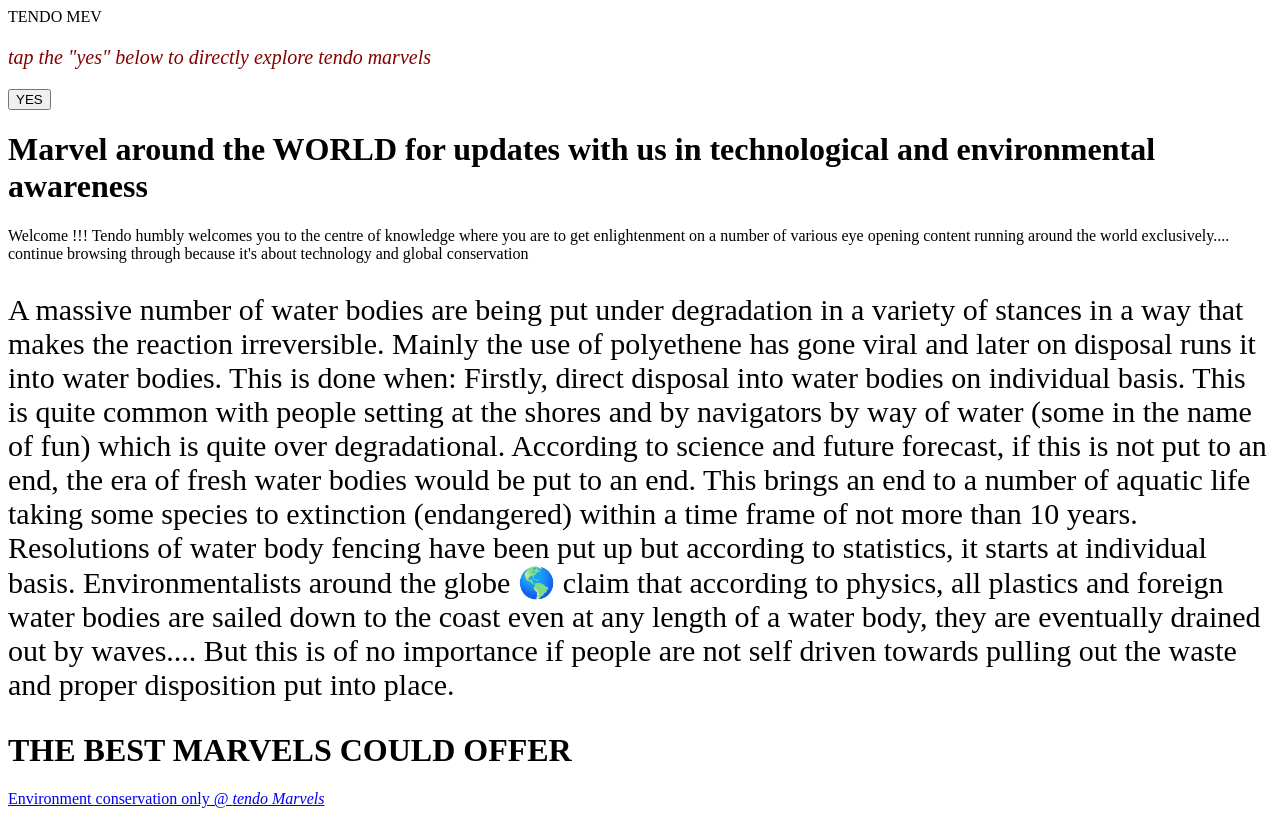
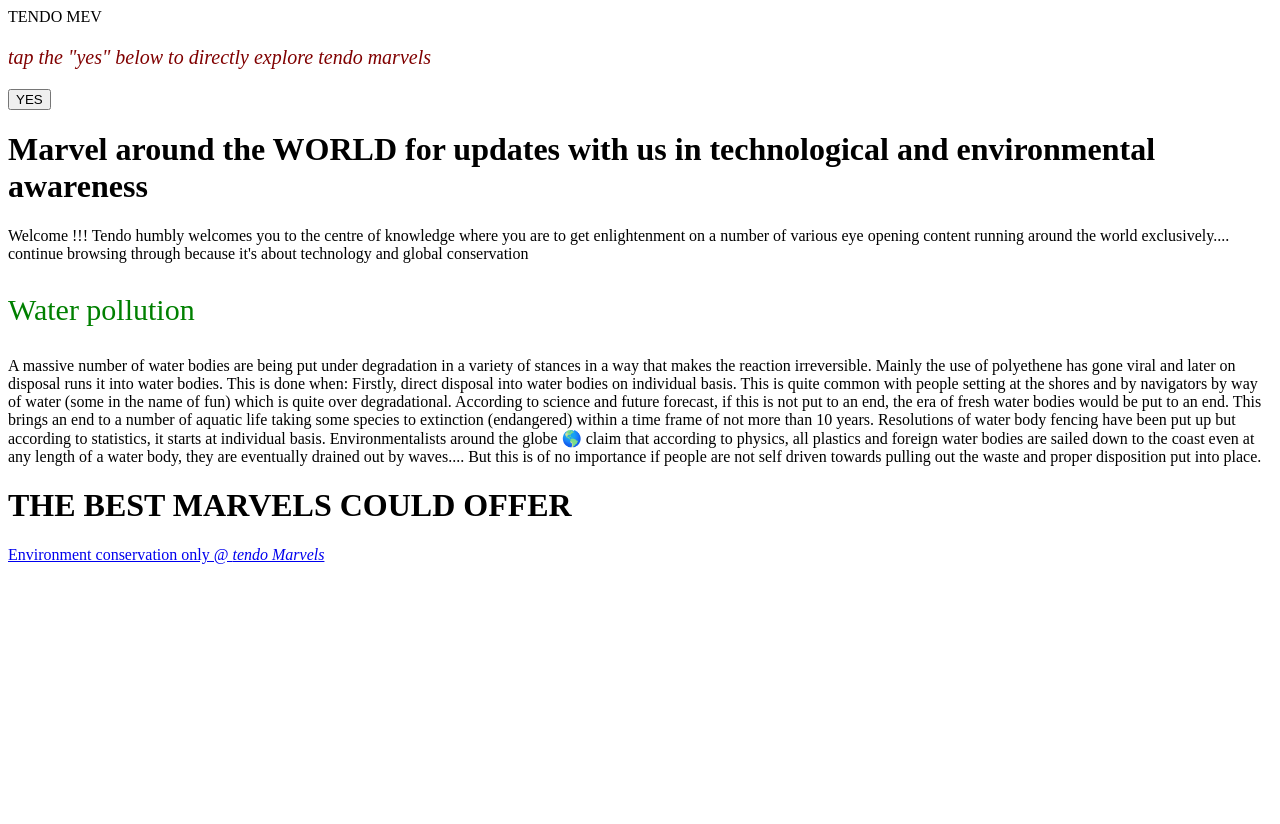
Before and after one commit to tendomichaels/Tendomev, a plain HTML site: page index.html in a window 1280 px wide. After the commit the page ends 800 px from the top, so only its background shows below. Drawn offline with Linux system fonts and the light colour scheme; some icons are missing.

Commit message:
Update index.html
Edit5

```diff
--- a/index.html
+++ b/index.html
@@ -18,7 +18,7 @@
 <button>YES</button>
 <h1>Marvel around the WORLD for updates with us in technological and environmental awareness </h1>
 <p>Welcome !!! Tendo humbly welcomes you to the centre of knowledge where you are to get enlightenment on a number of various eye opening content running around the world exclusively.... continue browsing through because it's about technology and global conservation</p>
-	<p style="font-size: 30px; color: green> Water pollution </p>
+	<p style="font-size: 30px; color: green"> Water pollution </p>
 	<p>A massive number of water bodies are being put under degradation in a variety of stances in a way that makes the reaction irreversible. Mainly the use of polyethene has gone viral and later on disposal runs it into water bodies. This is done when:
 Firstly, direct disposal into water bodies on individual basis. This is quite common with people setting at the shores and by navigators by way of water (some in the name of fun) which is quite over degradational.
 According to science and future forecast, if this is not put to an end, the era of fresh water bodies would be put to an end. This brings an end to a number of aquatic life taking some species to extinction (endangered) within a time frame of not more than 10 years. Resolutions of water body fencing have been put up but according to statistics, it starts at individual basis.
```
